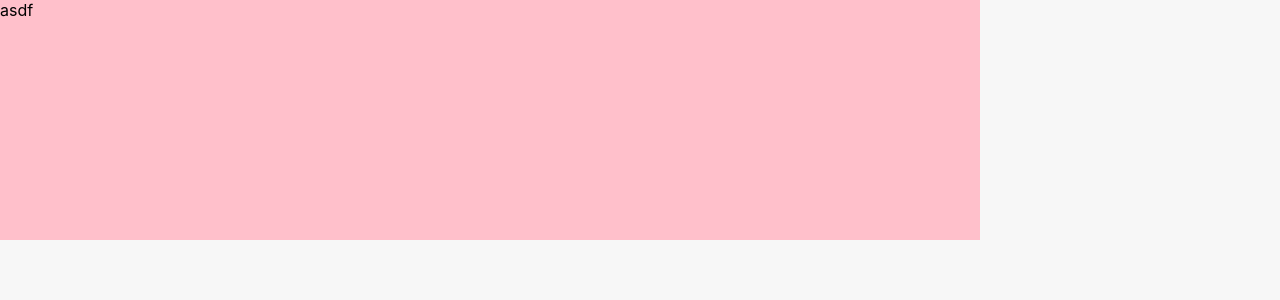
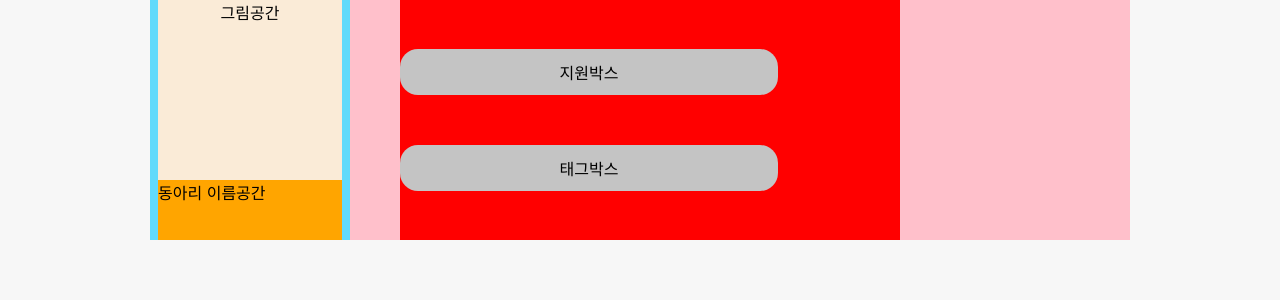
Before and after one commit to wafflestudio/sharkle-web, a React (Create React App) app: page / in a window 1280 px wide. Shown: the top 300 px of the page. Built offline with nearby package versions, Linux system fonts and the light colour scheme.

Commit message:
css info

```diff
--- a/src/Component/ClubPage/ClubPage.js
+++ b/src/Component/ClubPage/ClubPage.js
@@ -8,19 +8,19 @@ const ClubPage = () => {
                 <div className="info-main">
                     <div className="info-main-thumb">
                         <div className="info-main-thumb-container">
-                            asdf
+                            그림공간
                         </div>
                     </div>
                     <div className="info-main-name">
-
+                        동아리 이름공간
                     </div>
                 </div>
                 <div className="info-sub">
                     <div className="info-sub-recruit">
-
+                        지원박스
                     </div>
                     <div className="info-sub-tags">
-
+                        태그박스
                     </div>
                 </div>
                 <div className="info-util">
--- a/src/Component/ClubPage/ClubPage.scss
+++ b/src/Component/ClubPage/ClubPage.scss
@@ -1,5 +1,7 @@
 .container{
   position: relative;
+  display: flex;
+  justify-content: center;
   margin: 0px;
   width: 100vw;
   height: 100vh;
@@ -8,30 +10,69 @@
 
   .info{
     position: absolute;
+    display: inline-block;
     width: 980px;
     height: 240px;
     background: pink;
 
     .info-main{
+      position: absolute;
+      display: flex;
+      justify-content: center;
+      width: 200px;
+      height: 100%;
+      background: #61dafb;
 
       .info-main-thumb{
-
+        position: absolute;
+        display: flex;
+        justify-content: center;
+        width: 184px;
+        height: 184px;
+        background: antiquewhite;
       }
 
       .info-main-name{
-
+        position: absolute;
+        bottom: 0px;
+        height: 60px;
+        width: 184px;
+        background: orange;
       }
 
     }
 
     .info-sub{
+      position: relative;
+      display: flex;
+      flex-direction: column;
+      justify-content: center;
+      margin-left: 250px;
+      width: 500px;
+      height: 100%;
+      background: red;
 
       .info-sub-recruit{
-
+        display: flex;
+        flex-direction: row;
+        justify-content: center;
+        align-items: center;
+        width: 378px;
+        height: 46px;
+        background: #C4C4C4;
+        border-radius: 18px;
+        margin-bottom: 50px;
       }
 
       .info-sub-tags{
-
+        display: flex;
+        flex-direction: row;
+        justify-content: center;
+        align-items: center;
+        width: 378px;
+        height: 46px;
+        background: #C4C4C4;
+        border-radius: 18px;
       }
     }
 
```
